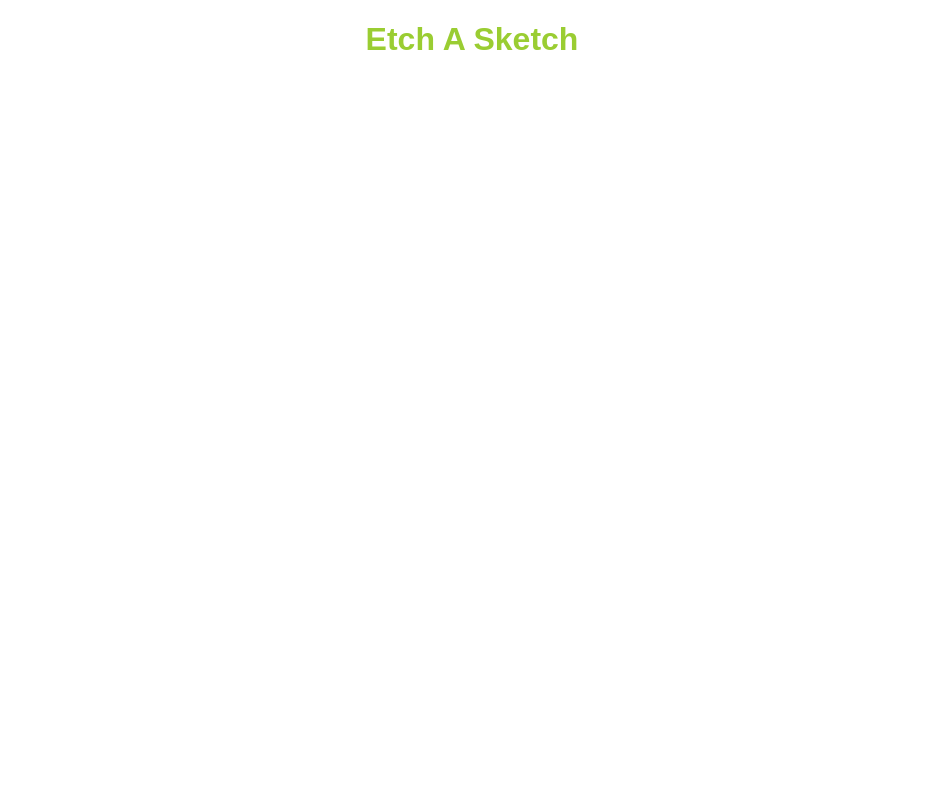
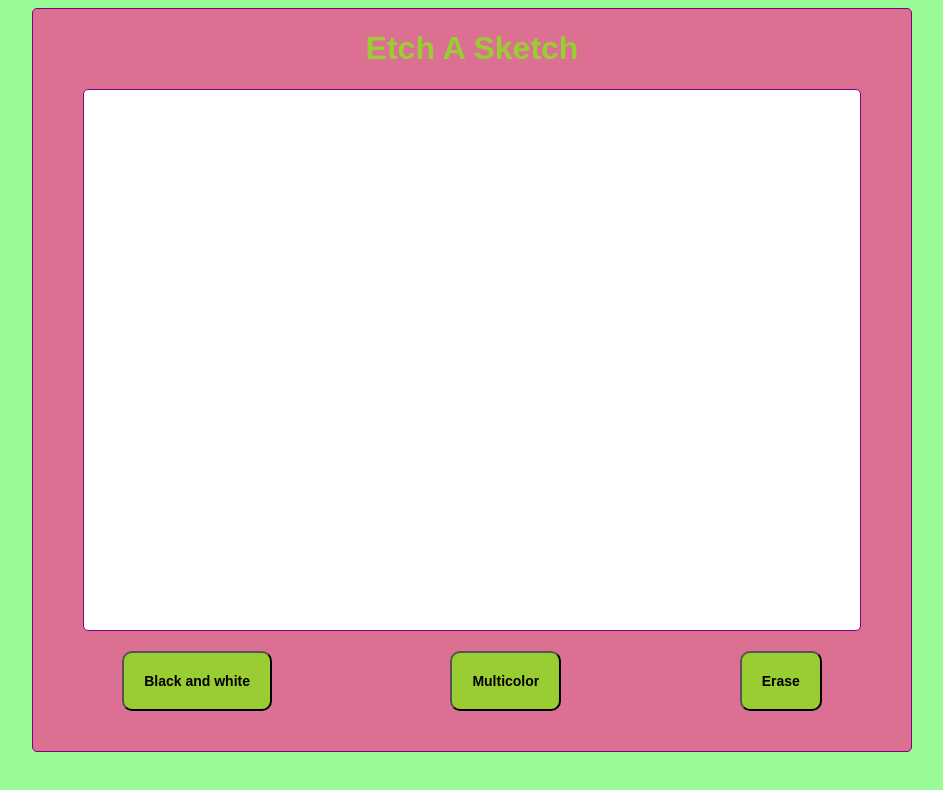
Before and after one commit to victoriakapelush/Etch-A-Sketch, a plain HTML site: page index.html in a window 1280 px wide. Shown: the whole page, without its empty margins (168-1111 px from the left). Drawn offline with Linux system fonts and the light colour scheme.

Commit message:
Finish visual part of a sketch

```diff
--- a/index.html
+++ b/index.html
@@ -9,6 +9,16 @@
     <title>Etch A Sketch</title>
 </head>
 <body>
-    <h1>Etch A Sketch</h1>
+        <div class="second-background">
+            <h1>Etch A Sketch</h1>
+                <div class="grid">
+
+                </div>
+                <div class="buttons">
+                    <button class="bw">Black and white</button>
+                    <button class="multicolor">Multicolor</button>
+                    <button class="erase">Erase</button>
+                </div>
+        </div>
 </body>
 </html>
--- a/styles.css
+++ b/styles.css
@@ -4,3 +4,42 @@ body h1 {
     color: yellowgreen;
     text-align: center;
 }
+
+body {
+    background-color: palegreen;
+    margin-left: 200px;
+    margin-right: 200px;
+}
+
+.second-background {
+    background-color: palevioletred;
+    border: 1px purple solid;
+    border-radius: 5px;
+    padding-bottom: 30px;
+}
+
+.grid {
+    background-color: white;
+    border: 1px purple solid;
+    border-radius: 5px;
+    padding-left: 50px;
+    padding: 270px;
+    margin-left: 50px;
+    margin-right: 50px;
+    margin-bottom: 10px;
+}
+
+.buttons {
+    display: flex;
+    justify-content: space-around;
+}
+
+.bw, .multicolor, .erase {
+    color: black;
+    font-weight: bold;
+    font-size: 14px;
+    background-color: yellowgreen;
+    padding: 20px;
+    margin: 10px;
+    border-radius: 10px;
+}
```
Also changed, not shown: 1 other file.
